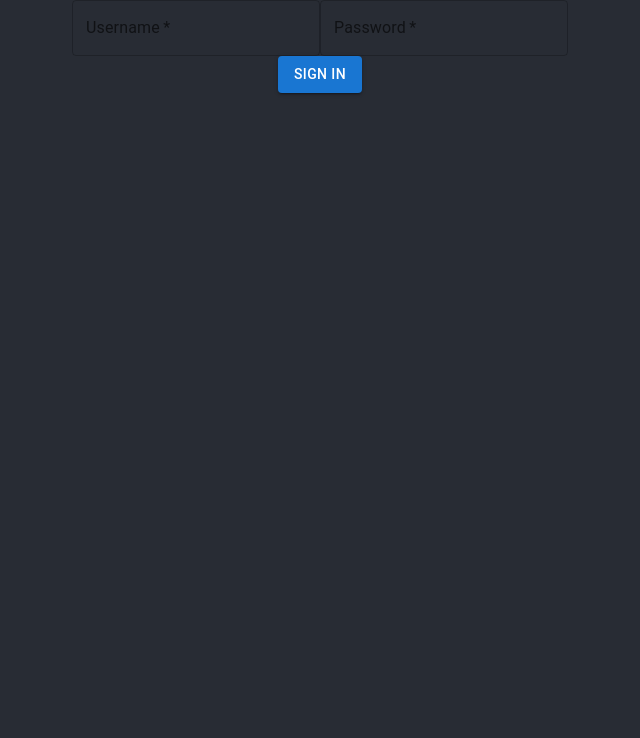
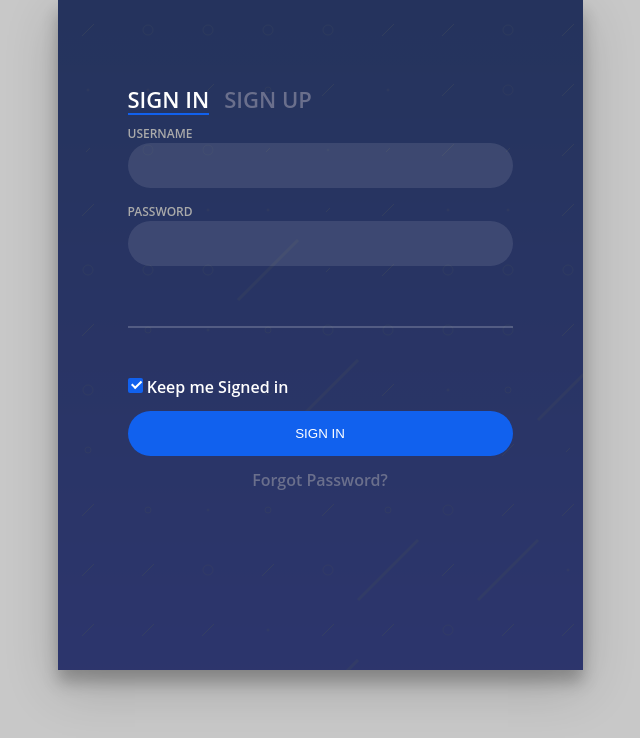
Before and after one commit to Vic2425/reminder_react_app, a React (Create React App) app: page /signIn in a window 1280 px wide. Shown: the top 738 px of the page, without its empty margins (320-960 px from the left). Built offline with nearby package versions, Linux system fonts and the light colour scheme.

Commit message:
add css for log in page

```diff
--- a/src/App.css
+++ b/src/App.css
@@ -1,11 +1,156 @@
+body{
+	margin:0;
+	color:#6a6f8c;
+	background:#c8c8c8;
+	font:600 16px/18px 'Open Sans',sans-serif;
+}
+*,:after,:before{box-sizing:border-box}
+.clearfix:after,.clearfix:before{content:'';display:table}
+.clearfix:after{clear:both;display:block}
+a{color:inherit;text-decoration:none}
 
-* {
-  box-sizing: border-box;
+.login-wrap{
+	width:100%;
+	margin:auto;
+	max-width:525px;
+	min-height:670px;
+	position:relative;
+	background:url('../public/Sprinkle_bg.svg') no-repeat center;
+	box-shadow:0 12px 15px 0 rgba(0,0,0,.24),0 17px 50px 0 rgba(0,0,0,.19);
+}
+.login-html{
+	width:100%;
+	height:100%;
+	position:absolute;
+	padding:90px 70px 50px 70px;
+	background:rgba(40,57,101,.9);
+}
+.login-html .sign-in-htm,
+.login-html .sign-up-htm{
+	top:0;
+	left:0;
+	right:0;
+	bottom:0;
+	position:absolute;
+	transform:rotateY(180deg);
+	backface-visibility:hidden;
+	transition:all .4s linear;
+}
+.login-html .sign-in,
+.login-html .sign-up,
+.login-form .group .check{
+	display:none;
+}
+.login-html .tab,
+.login-form .group .label,
+.login-form .group .button{
+	text-transform:uppercase;
+}
+.login-html .tab{
+	font-size:22px;
+	margin-right:15px;
+	padding-bottom:5px;
+	margin:0 15px 10px 0;
+	display:inline-block;
+	border-bottom:2px solid transparent;
+}
+.login-html .sign-in:checked + .tab,
+.login-html .sign-up:checked + .tab{
+	color:#fff;
+	border-color:#1161ee;
+}
+.login-form{
+	min-height:345px;
+	position:relative;
+	perspective:1000px;
+	transform-style:preserve-3d;
+}
+.login-form .group{
+	margin-bottom:15px;
+}
+.login-form .group .label,
+.login-form .group .input,
+.login-form .group .button{
+	width:100%;
+	color:#fff;
+	display:block;
+}
+.login-form .group .input,
+.login-form .group .button{
+	border:none;
+	padding:15px 20px;
+	border-radius:25px;
+	background:rgba(255,255,255,.1);
+}
+.login-form .group input[data-type="password"]{
+	text-security:circle;
+	-webkit-text-security:circle;
+}
+.login-form .group .label{
+	color:#aaa;
+	font-size:12px;
+}
+.login-form .group .button{
+	background:#1161ee;
+}
+.login-form .group label .icon{
+	width:15px;
+	height:15px;
+	border-radius:2px;
+	position:relative;
+	display:inline-block;
+	background:rgba(255,255,255,.1);
+}
+.login-form .group label .icon:before,
+.login-form .group label .icon:after{
+	content:'';
+	width:10px;
+	height:2px;
+	background:#fff;
+	position:absolute;
+	transition:all .2s ease-in-out 0s;
+}
+.login-form .group label .icon:before{
+	left:3px;
+	width:5px;
+	bottom:6px;
+	transform:scale(0) rotate(0);
+}
+.login-form .group label .icon:after{
+	top:6px;
+	right:0;
+	transform:scale(0) rotate(0);
+}
+.login-form .group .check:checked + label{
+	color:#fff;
+}
+.login-form .group .check:checked + label .icon{
+	background:#1161ee;
+}
+.login-form .group .check:checked + label .icon:before{
+	transform:scale(1) rotate(45deg);
+}
+.login-form .group .check:checked + label .icon:after{
+	transform:scale(1) rotate(-45deg);
+}
+.login-html .sign-in:checked + .tab + .sign-up + .tab + .login-form .sign-in-htm{
+	transform:rotate(0);
+}
+.login-html .sign-up:checked + .tab + .login-form .sign-up-htm{
+	transform:rotate(0);
+}
 
+.hr{
+	height:2px;
+	margin:60px 0 50px 0;
+	background:rgba(255,255,255,.2);
 }
-.App {
-  text-align: center;
+.foot-lnk{
+	text-align:center;
 }
-body {
-  background-color: #282c34;
-}
+/* body {
+  margin: 0;
+  color: #6a6f8c;
+  background: #c8c8c8;
+  font: 600 16px/18px "Open Sans", sans-serif;
+} */
--- a/src/App.js
+++ b/src/App.js
@@ -1,7 +1,6 @@
 import React from "react";
 import { BrowserRouter } from "react-router-dom";
 import Router from "./Router";
-
 import "./App.css";
 
 function App() {
--- a/src/components/AllReminders.js
+++ b/src/components/AllReminders.js
@@ -1,13 +1,11 @@
 import React, { useState } from "react";
-import DatePicker from "react-datepicker";
-import "react-datepicker/dist/react-datepicker.css";
 
 import DeleteRoundedIcon from "@mui/icons-material/DeleteRounded";
 import CheckCircleIcon from "@mui/icons-material/CheckCircle";
 
+import Calender from "./Calender";
+
 const AllReminders = () => {
-  const [startDate, setStartDate] = useState(new Date());
-
   const [reminderText, setReminderText] = useState([
     {
       text: "A sample remider!",
@@ -51,15 +49,8 @@ const AllReminders = () => {
             value={value}
             onChange={(e) => setValue(e.target.value)}
           />
-          <div>
-            <DatePicker
-              selected={startDate}
-              onChange={(date) => setStartDate(date)}
-              dateFormat="Pp"
-              showTimeSelect
-              timeFormat="p"
-            />
-          </div>
+          <Calender />
+
           <button type="submit">Add</button>
         </form>
         <div>
--- /dev/null
+++ b/src/components/Calender.js
@@ -0,0 +1,25 @@
+import React, { useState } from "react";
+import DatePicker from "react-datepicker";
+import "react-datepicker/dist/react-datepicker.css";
+
+const Calender = () => {
+  const [startDate, setStartDate] = useState(new Date());
+
+  return (
+    <div>
+      <DatePicker
+        //disable pass dates
+        filterDate={(d) => {
+          return new Date() < d;
+        }}
+        selected={startDate}
+        onChange={(date) => setStartDate(date)}
+        dateFormat="Pp"
+        showTimeSelect
+        timeFormat="p"
+      />
+    </div>
+  );
+};
+
+export default Calender;
--- a/src/components/Home.js
+++ b/src/components/Home.js
@@ -1,4 +1,4 @@
-import React, { useState } from "react";
+import React from "react";
 // import { Link } from "react-router-dom";
 // import AddIcon from "@mui/icons-material/Add";
 
--- a/src/components/SignIn.js
+++ b/src/components/SignIn.js
@@ -1,7 +1,8 @@
 import React, { useState } from "react";
 import { useNavigate } from "react-router-dom";
-import { TextField, Button, Container } from "@mui/material";
 import cookie from "cookie";
+
+import "../App.css";
 
 const SignIn = () => {
   const navigate = useNavigate();
@@ -31,35 +32,106 @@ const SignIn = () => {
   };
 
   return (
-    <div className="App">
-      <Container maxWidth="sm">
+    <div className="login-wrap">
+      <div className="login-html">
+        <input id="tab-1" type="radio" name="tab" class="sign-in" checked />
+        <label for="tab-1" class="tab">
+          Sign In
+        </label>
+        <input id="tab-2" type="radio" name="tab" class="sign-up" />
+        <label for="tab-2" class="tab">
+          Sign Up
+        </label>
         <form className="login-form" onSubmit={login}>
-          <TextField
-            required
+          <div className="sign-in-htm">
+            <div className="group">
+              <label for="user" class="label">
+                Username
+              </label>
+              <input
+                id="user"
                 onChange={handleTextChange}
                 value={state.username}
                 name="username"
                 label="Username"
                 type="text"
+                class="input"
               />
-          <TextField
-            required
+            </div>
+            <div className="group">
+              <label for="pass" class="label">
+                Password
+              </label>
+              <input
+                id="pass"
                 onChange={handleTextChange}
                 value={state.password}
                 name="password"
-            label="Password"
+                // label="Password"
                 type="password"
+                class="input"
+                data-type="password"
               />
-          <Button
-            type="submit"
-            className="login-button"
-            variant="contained"
-            color="primary"
-          >
-            Sign In
-          </Button>
+            </div>
+            <div class="group">
+              <input id="check" type="checkbox" class="check" checked />
+              <label for="check">
+                <div class="hr"></div>
+                <span class="icon"></span> Keep me Signed in
+              </label>
+            </div>
+            <div className="group">
+              <input type="submit" className="button" value="Sign In" />
+            </div>
+            <div class="foot-lnk">
+              <a href="#forgot">Forgot Password?</a>
+            </div>
+          </div>
+          <div class="sign-up-htm">
+            <div class="group">
+              <label for="user" class="label">
+                Username
+              </label>
+              <input id="user" type="text" class="input" />
+            </div>
+            <div class="group">
+              <label for="pass" class="label">
+                Password
+              </label>
+              <input
+                id="pass"
+                type="password"
+                class="input"
+                data-type="password"
+              />
+            </div>
+            <div class="group">
+              <label for="pass" class="label">
+                Repeat Password
+              </label>
+              <input
+                id="pass"
+                type="password"
+                class="input"
+                data-type="password"
+              />
+            </div>
+            <div class="group">
+              <label for="pass" class="label">
+                Email Address
+              </label>
+              <input id="pass" type="text" class="input" />
+            </div>
+            <div class="group">
+              <input type="submit" class="button" value="Sign Up" />
+            </div>
+            <div class="hr"></div>
+            <div class="foot-lnk">
+              <label for="tab-1">Already Member?</label>
+            </div>
+          </div>
         </form>
-      </Container>
+      </div>
     </div>
   );
 };
```
Also changed, not shown: src/components/Reminder.js (deleted, +0 -107 lines), public/Sprinkle_bg.png (added), public/Sprinkle_bg.svg (added). Lines whose indentation alone changed are shown as unchanged.
